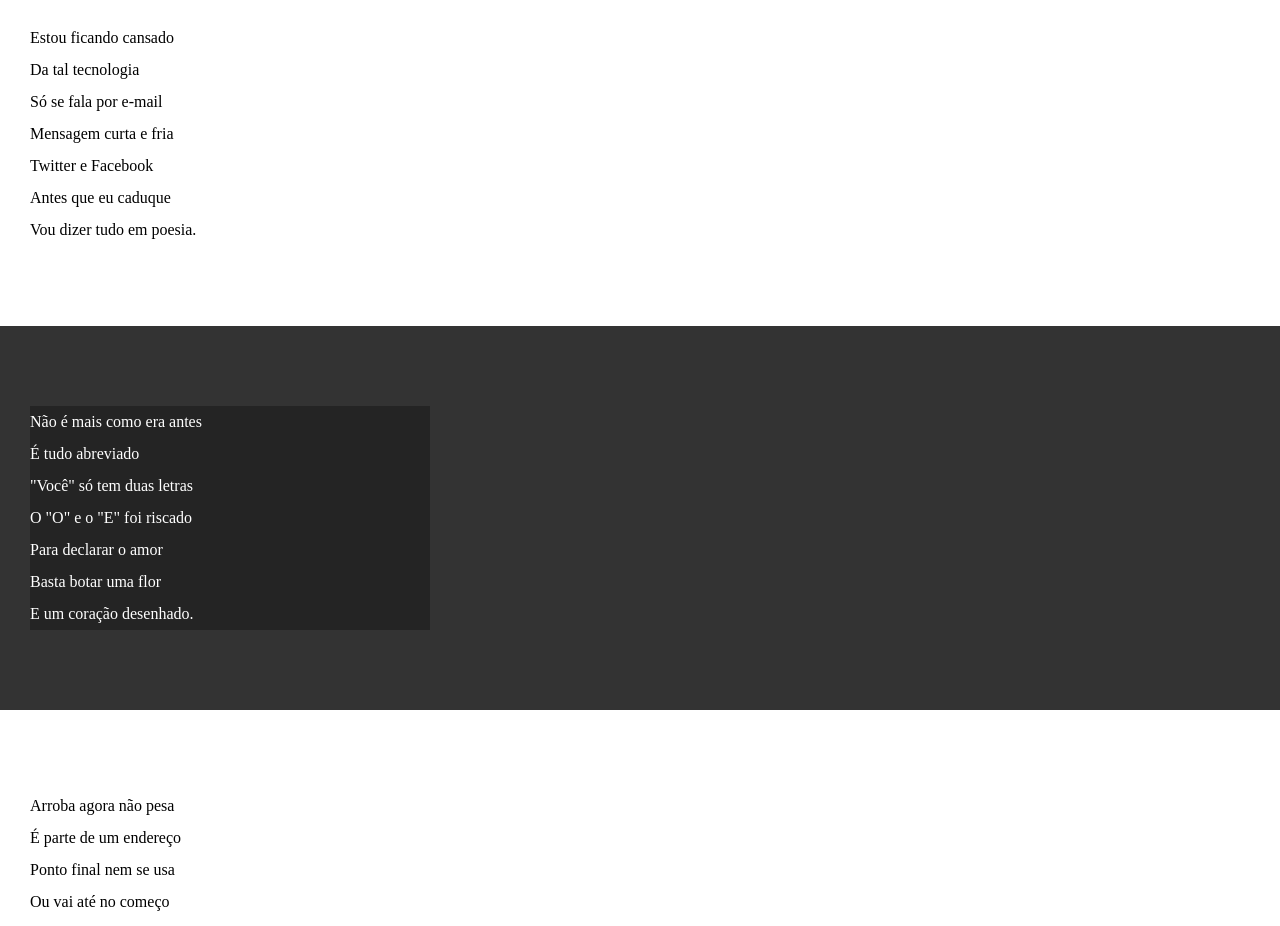
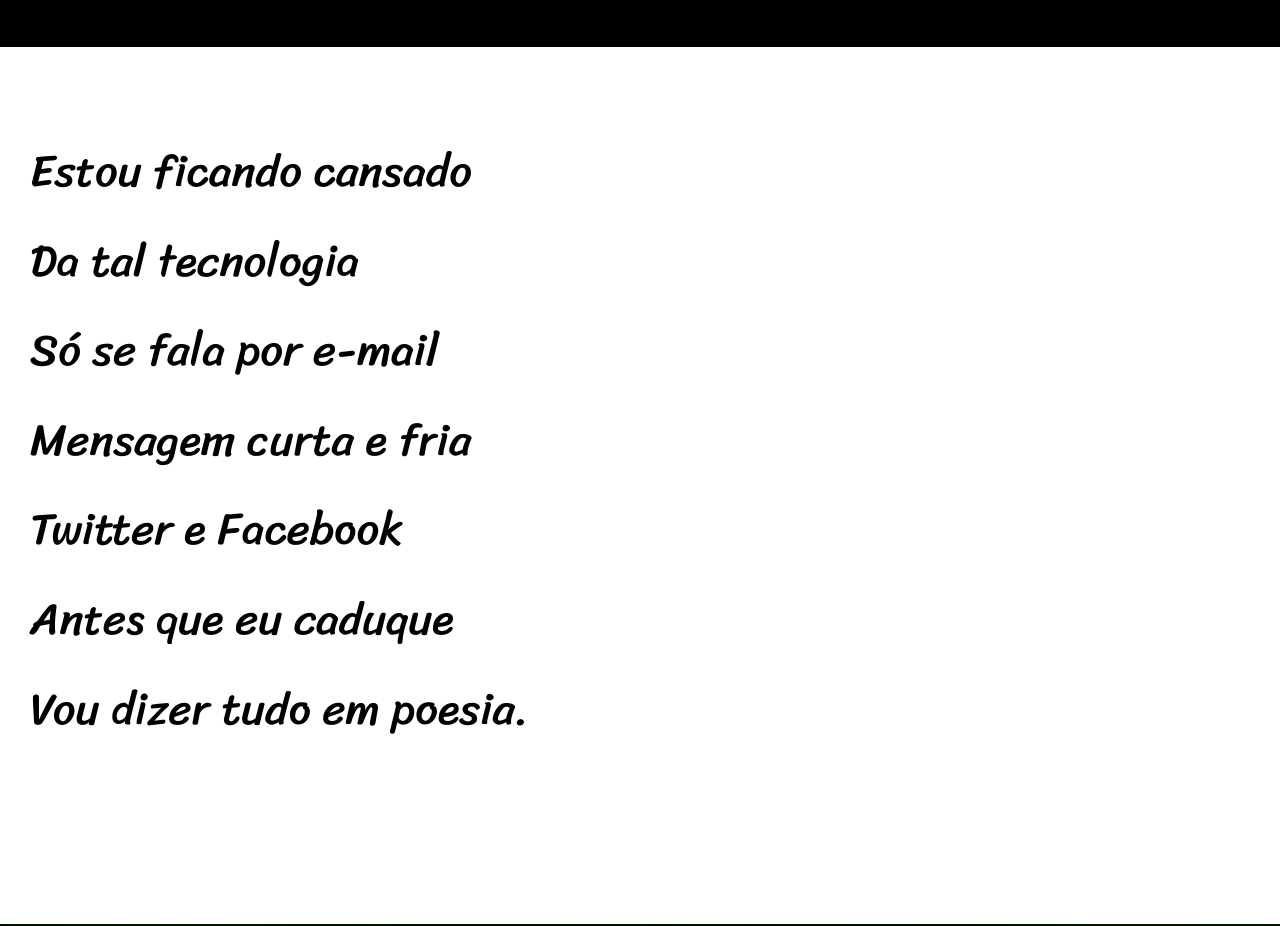
Before and after one commit to RodrigoLeonardoDeOliveira/CursohtmlEcss, a plain HTML site: page Exercicios/Desafio012/cordelCEV.html in a window 1280 px wide. Shown: the part 213-1139 px from the top of the page. Drawn offline with Linux system fonts and the light colour scheme.

Commit message:
projeto 012 CEV atualizado e finalizado

```diff
--- a/Exercicios/Desafio012/EstiloCordel/cordelCEV.css
+++ b/Exercicios/Desafio012/EstiloCordel/cordelCEV.css
@@ -1,13 +1,24 @@
 @charset "UTF-8";
+
+@import url('https://fonts.googleapis.com/css2?family=Passion+One:wght@700&display=swap');
+@import url('https://fonts.googleapis.com/css2?family=Sriracha&display=swap');
+
+:root {
+    --font1: Verdana, Geneva, Tahoma, sans-serif;
+    --fonth1: 'Passion one', Arial, sans-serif;
+    --fonttexto: 'Sriracha', Arial, sans-serif;
+}
 
 * {
     margin: 0px;
     padding: 0px;
+    font-size: 1em;
 }
 
 html, body {
     min-height: 100vh; /*Se fosse vw seria sobre a largura.*/
     background-color: darkgray;
+    font-family: var(--font1);
 }
 
 header {
@@ -21,6 +32,8 @@ header > h1 {
     /*text-transform: uppercase; // Se quiser colocar todas as letras para maiuscula, se usa essa chamada*/
     /*Se não usar o text-transgorm: uppercase, conforme acima, pode- se usar o font-variant: small-caps, como está abaixo.*/
     font-variant: small-caps;
+    font-family: var(--fonth1);
+    font-size: 10vw;
 }
 
 header > p {
@@ -42,6 +55,12 @@ section {
     padding-bottom: 10vh;
     line-height: 2em;
     padding-left: 30px;
+    font-family: var(--fonttexto);
+    font-size: 3.5vw;
+}
+
+section > p {
+    padding-bottom: 2em;
 }
 
 section.normal {
@@ -52,11 +71,27 @@ section.normal {
 section.imagem {
     background-color:  rgb(51, 51, 51);
     color: white;
+    box-shadow: inset 6px 6px 13px 0px rgba(0, 0, 0, 0.596);
+    background-size: cover;
+    background-attachment: fixed;
 }
 
 section.imagem > p {
-    width: 400px;
-    background-color: rgba(0, 0, 0, 0.295);
+    /*width: 400px; // Ao invés de usar o width, irá usar o display: inline-block, conforme abaixo*/
+    display: inline-block;
+    padding: 10px;
+    background-color: rgba(0, 0, 0, 0.644);
+    text-shadow: 1px 1px 1px black;
+}
+
+section#img01 {
+    background-image: url('../imagens/background001.jpg');
+    background-position: right center;
+
+}
+
+section#img02 {
+    background-image: url('../imagens/background002.jpg');
 }
 
 footer {
--- a/Exercicios/Desafio012/cordelCEV.html
+++ b/Exercicios/Desafio012/cordelCEV.html
@@ -3,7 +3,7 @@
 <head>
     <meta charset="UTF-8">
     <meta name="viewport" content="width=device-width, initial-scale=1.0">
-    <title>Cordel</title>
+    <title>Cordel Moderno</title>
     <link rel="stylesheet" href="EstiloCordel/cordelCEV.css">
 </head>
 <body>
@@ -26,7 +26,7 @@
             </p>
         </section>
 
-        <section class="imagem">
+        <section class="imagem" id="img01">
             <p>
                 Não é mais como era antes <br>
                 É tudo abreviado <br>
@@ -60,7 +60,7 @@
             </p>
         </section>
 
-        <section class="imagem">
+        <section class="imagem" id="img02">
             <p>
                 Tenho saudade das cartas  <br>
                 Escritas com a própria mão <br>
```
